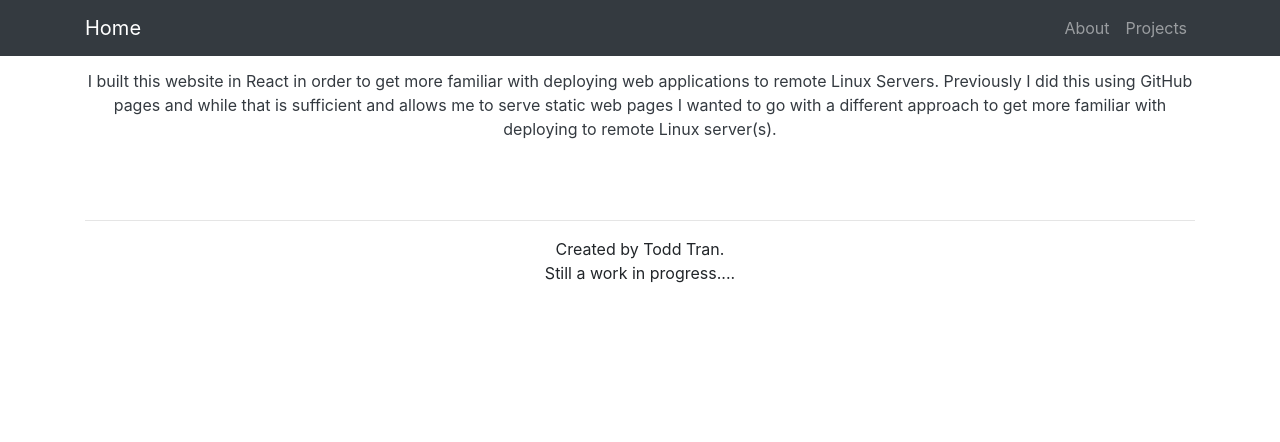
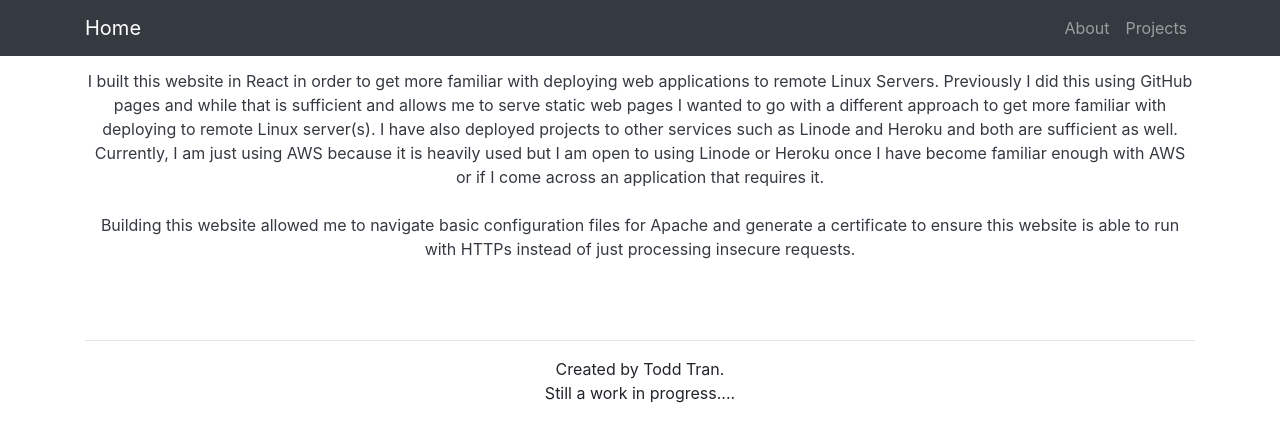
Before and after one commit to ttran9/react_portfolio, a React app: page / in a window 1280 px wide. Shown: the top 442 px of the page. Built offline with nearby package versions, Linux system fonts and the light colour scheme.

Commit message:
updating home page.

```diff
--- a/src/components/portfolio/Home.js
+++ b/src/components/portfolio/Home.js
@@ -13,7 +13,18 @@ class Home extends Component {
                 did this using GitHub pages and while that is sufficient and
                 allows me to serve static web pages I wanted to go with a
                 different approach to get more familiar with deploying to remote
-                Linux server(s).
+                Linux server(s). I have also deployed projects to other services
+                such as Linode and Heroku and both are sufficient as well.
+                Currently, I am just using AWS because it is heavily used but I
+                am open to using Linode or Heroku once I have become familiar
+                enough with AWS or if I come across an application that requires
+                it.
+              </p>
+              <p className="mb-4">
+                Building this website allowed me to navigate basic configuration
+                files for Apache and generate a certificate to ensure this
+                website is able to run with HTTPs instead of just processing
+                insecure requests.
               </p>
             </div>
           </div>
```
